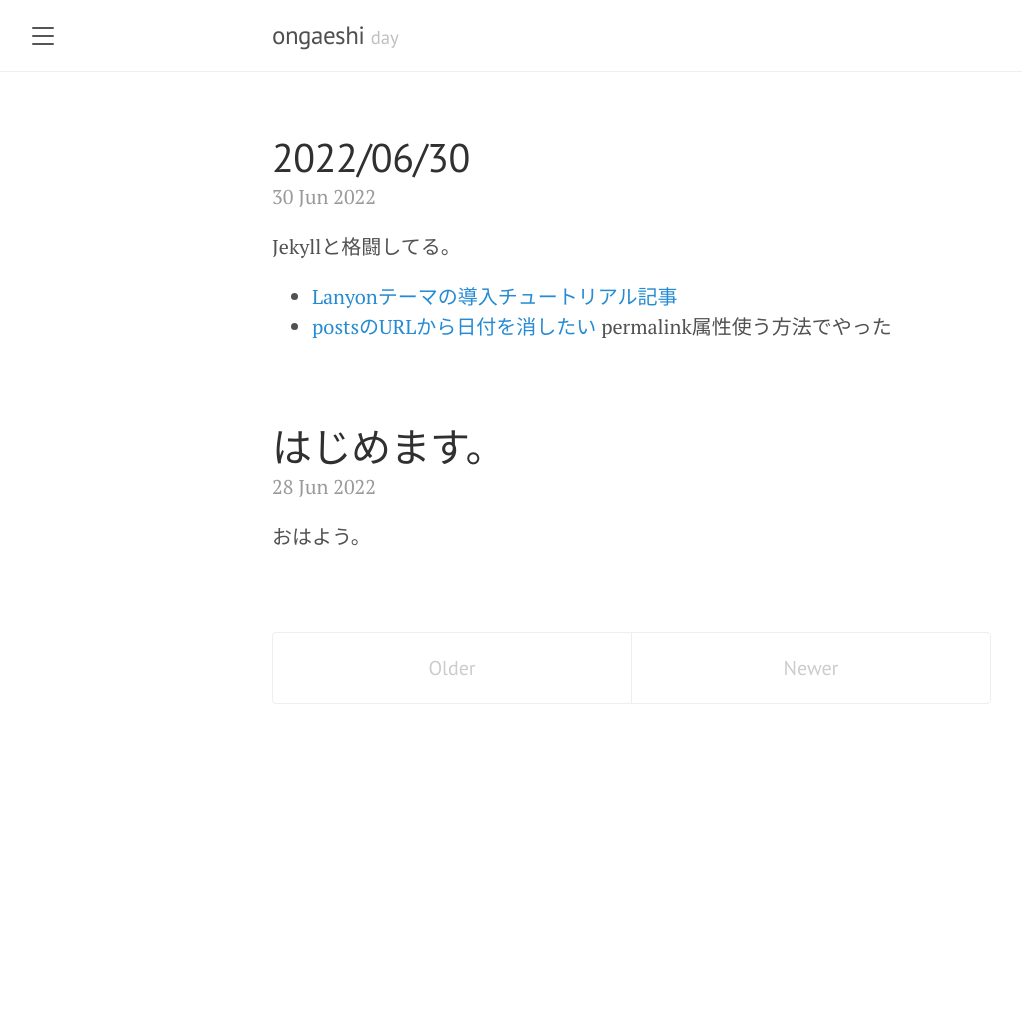
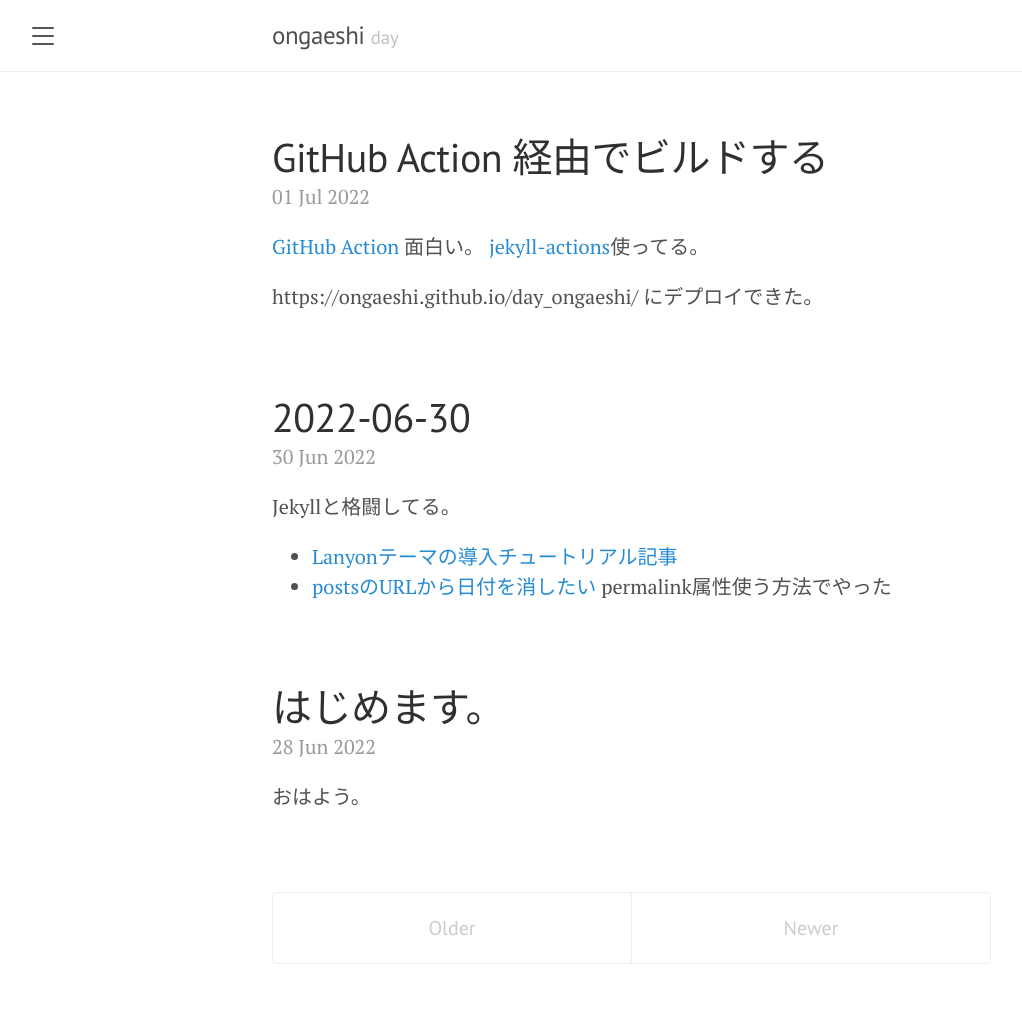
Before and after one commit to ongaeshi/jekyll_plugin_test, a Jekyll site: the page built from index.html, in a window 1280 px wide. Shown: the whole page, without its empty margins (8-1030 px from the left). Built offline with Jekyll 4.4.1, drawn with Linux system fonts in a browser that asks for light colours; the list of posts is cut into pages by our own code; before the commit the page ends 900 px from its top, so only the background shows below that.

Commit message:
_postsに出力

```diff
--- /dev/null
+++ b/_posts/2022-07-01-day.md
@@ -0,0 +1,9 @@
+---
+layout: post
+title: GitHub Action 経由でビルドする
+permalink: "20220701"
+---
+[GitHub Action](https://github.com/ongaeshi/day_ongaeshi/actions) 面白い。
+[jekyll-actions](https://github.com/marketplace/actions/jekyll-actions)使ってる。
+
+https://ongaeshi.github.io/day_ongaeshi/ にデプロイできた。
```
Also changed, not shown: _posts/2022-06-28-day.md (+0 -2 lines), _posts/2022-06-30-day.md (+1 -3 lines), test.rb (+15 -1 lines).
